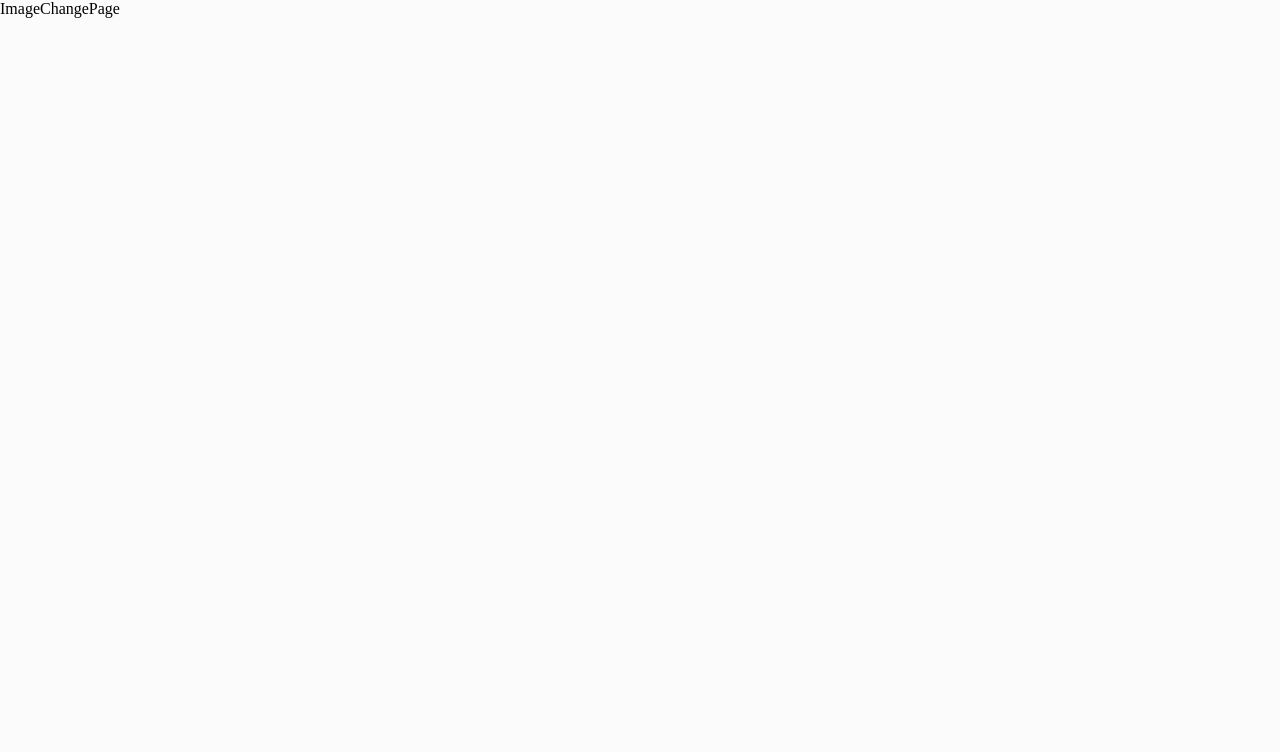
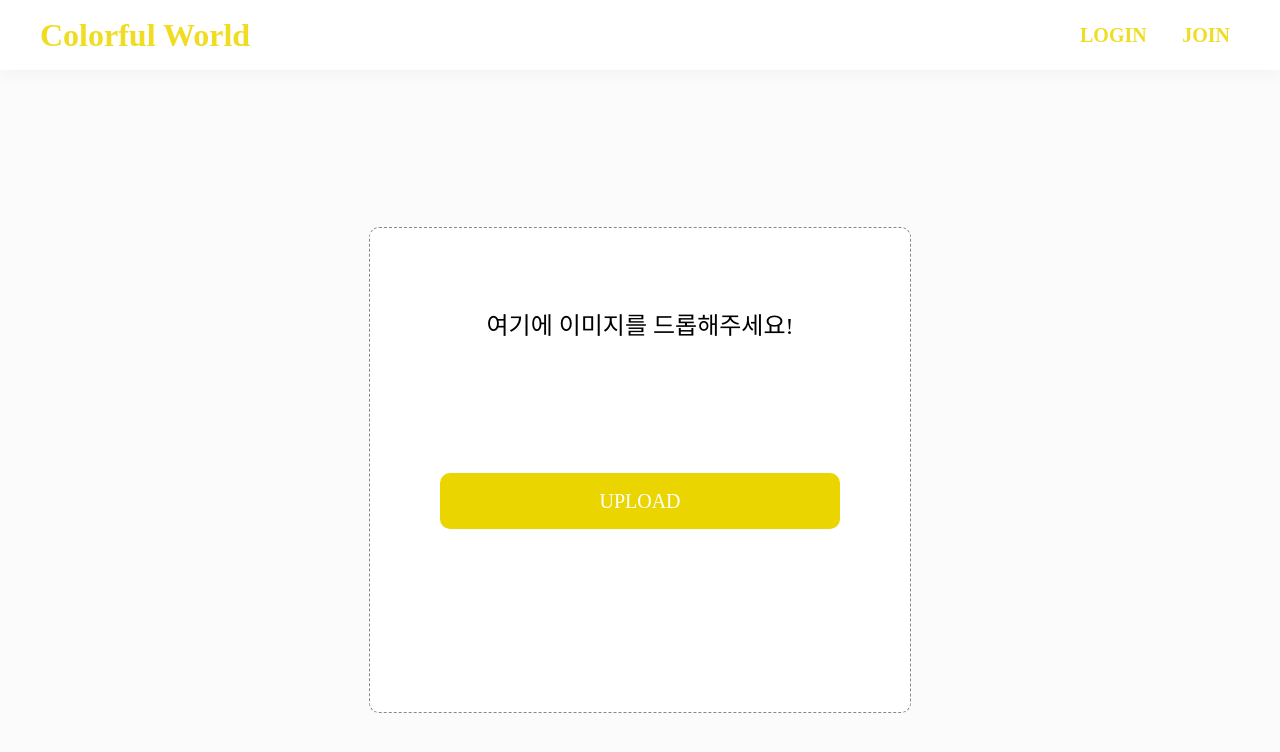
Before and after one commit to judahhh/ColorfulWorld_Frontend, a React (Create React App) app in the folder my-app/: page /change in a window 1280 px wide. Shown: the top 752 px of the page. Built offline with nearby package versions, Linux system fonts and the light colour scheme.

Commit message:
Change kyutae (#12)
* design: 이미지 changedesign완료

* design: change페이지 개발 완료

```diff
--- a/my-app/src/App.js
+++ b/my-app/src/App.js
@@ -1,15 +1,20 @@
 import React from "react";
 import MainPage from "./page/MainPage"; //처음 페이지
 import LoginPage from "./page/LoginPage"; //Login페이지
-import JoinPage from "./page/JoinPage";
+import JoinPage from "./page/JoinPage";//회원가입 페이지
 import ChangePage from "./page/ChangePage";
 import ResultPage from "./page/ResultPage";
 import { BrowserRouter, Routes, Route } from "react-router-dom";
+
 
 function App() {
   return (
     <BrowserRouter>
       <Routes>
+        <Route path="/" element={<MainPage/>} />
+        <Route path="/login" element={<LoginPage/>} />
+        <Route path="/join" element={<JoinPage/>} />
+        <Route path="/change" element={<ChangePage/>}/>
         <Route path="/" element={<MainPage />} />
         <Route path="/login" element={<LoginPage />} />
         <Route path="/join" element={<JoinPage />} />
--- /dev/null
+++ b/my-app/src/component/change/ChangeCard.js
@@ -0,0 +1,55 @@
+import styled from "styled-components";
+import ImgBtn from "../commons/ImgBtn";
+import { useRef, useState } from "react";
+
+const StyleChangeCard = styled.main`
+width: 540px;
+height: 484px;
+background: #FFFFFF;
+border: 1px dashed #888888;
+border-radius: 10px;
+display:flex;
+flex-direction:column;
+justify-content:space-around;
+align-items:center;
+`
+const StyleChagneHeder = styled.p`
+font-family: 'Noto Serif KR', serif;
+font-size: 24px;
+`
+const StyledInput = styled.input`
+    visibility: hidden;
+`
+
+const ChangeCard = () =>{
+    const [imageURL,setImageURL] = useState("")
+    const inputRef = useRef();
+    const ClickChangeBtn = () =>{//버튼 클릭시 Input실행함
+        inputRef.current.click();
+    }
+
+    const UploadImage = () =>{//Input이 바뀌면 실행 서버 통신 예상
+        console.log(inputRef.current.value)
+        const file = inputRef.current.files[0]
+        console.log(file)
+    }
+
+    const DropImg = (event) =>{//이미지를 drop 후 실행 함수
+        event.preventDefault();
+        const files = event.dataTransfer.files[0];
+    }
+    return (
+        <StyleChangeCard
+            onDrop={DropImg}
+            onDragOver={(event)=>event.preventDefault()}>
+            <StyleChagneHeder>여기에 이미지를 드롭해주세요!</StyleChagneHeder>
+            <ImgBtn label="UPLOAD" clickfuc={ClickChangeBtn}/>
+            <StyledInput type="file"
+                onChange={UploadImage}
+                ref={inputRef}
+            />
+        </StyleChangeCard>
+    )
+}
+
+export default ChangeCard;
--- /dev/null
+++ b/my-app/src/component/commons/ImgBtn.js
@@ -0,0 +1,26 @@
+import styled from "styled-components";
+
+const StyleImgBtn = styled.button`
+    width: 400px;
+    height: 56px;
+    border-radius:10px;
+    border:none;
+    background-color:#EBD500;
+`
+const StyleLabel = styled.p`
+    font-size: 20px;
+    font-family: 'Noto Serif KR', serif;
+    color:#FFFFFF;
+    margin:0;
+`
+
+const ImgBtn = (props) =>{
+    const {label,clickfuc} = props;
+    return (
+        <StyleImgBtn onClick={clickfuc}>
+            <StyleLabel>{label}</StyleLabel>
+        </StyleImgBtn>
+    )
+}
+
+export default ImgBtn;
--- a/my-app/src/component/join/JoinForm.js
+++ b/my-app/src/component/join/JoinForm.js
@@ -13,8 +13,10 @@ height:400px;
 
 
 const JoinForm = () =>{
-    const onSubmit = () =>{//회원가입 제출했을시 함수
-
+    const onSubmit = (event) =>{//회원가입 제출했을시 함수
+        event.preventDefault()
+        const [email,password,password2] = event.target;
+        console.log(email.value,password.value,password2.value)
     }
     return (
         <StyleLoginForm onSubmit={onSubmit}>
--- a/my-app/src/component/login/LoginForm.js
+++ b/my-app/src/component/login/LoginForm.js
@@ -13,8 +13,10 @@ height:400px;
 
 
 const LoginForm = () =>{
-    const onSubmit = () =>{//로그인 제출했을시 함수
-
+    const onSubmit = (event) =>{//로그인 제출했을시 함수
+        event.preventDefault();
+        const [email,password] = event.target;
+        console.log(email.value,password.value)
     }
     return (
         <StyleLoginForm onSubmit={onSubmit}>
--- a/my-app/src/page/ChangePage.js
+++ b/my-app/src/page/ChangePage.js
@@ -1,7 +1,26 @@
-import React from "react";
 
-const ChangePage = () => {
-  return <div>ImageChangePage</div>;
-};
+import Header from "../component/header/Header";
+import ChangeCard from "../component/change/ChangeCard";
+import styled from "styled-components";
+
+
+const StyleChange = styled.div`
+height:800px;
+display:flex;
+align-items:center;
+justify-content:center;
+`
+
+const ChangePage = () =>{
+
+    return (
+        <>
+            <Header />
+            <StyleChange>
+                <ChangeCard/>
+            </StyleChange>
+        </>
+    )
+}
 
 export default ChangePage;
```
